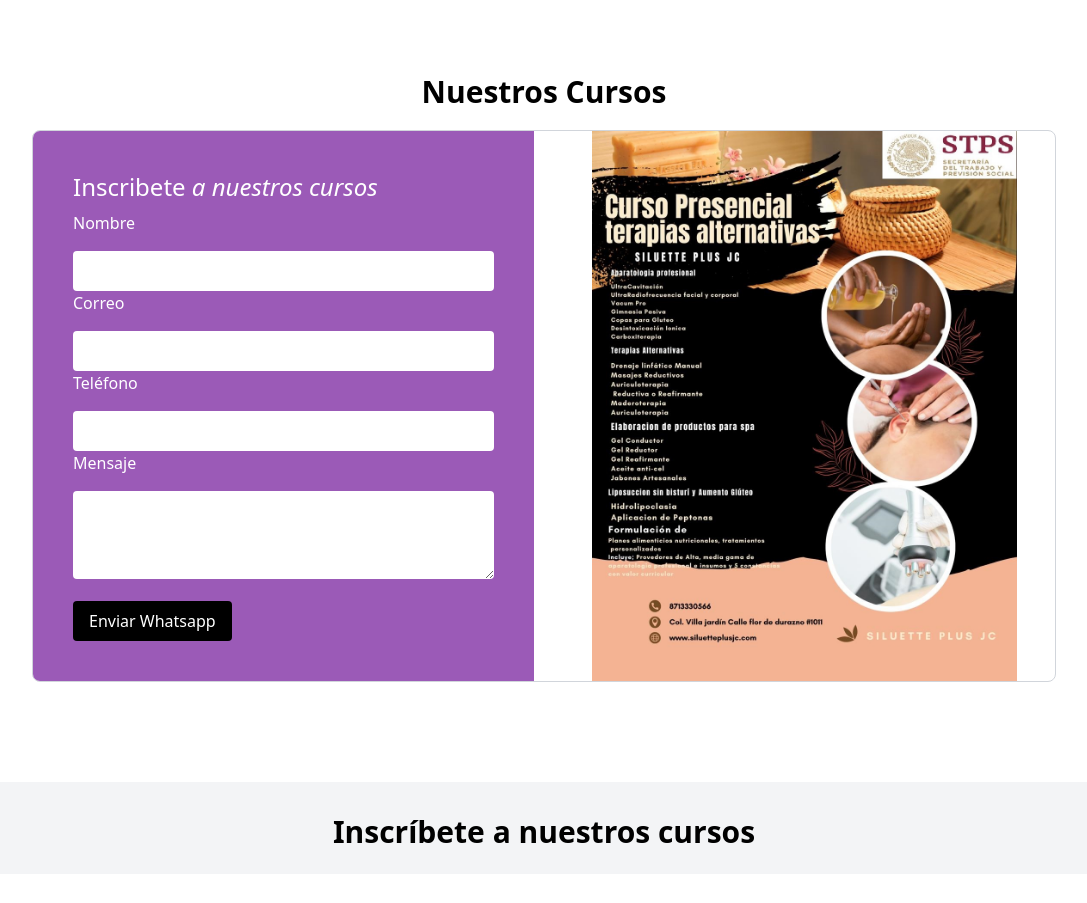
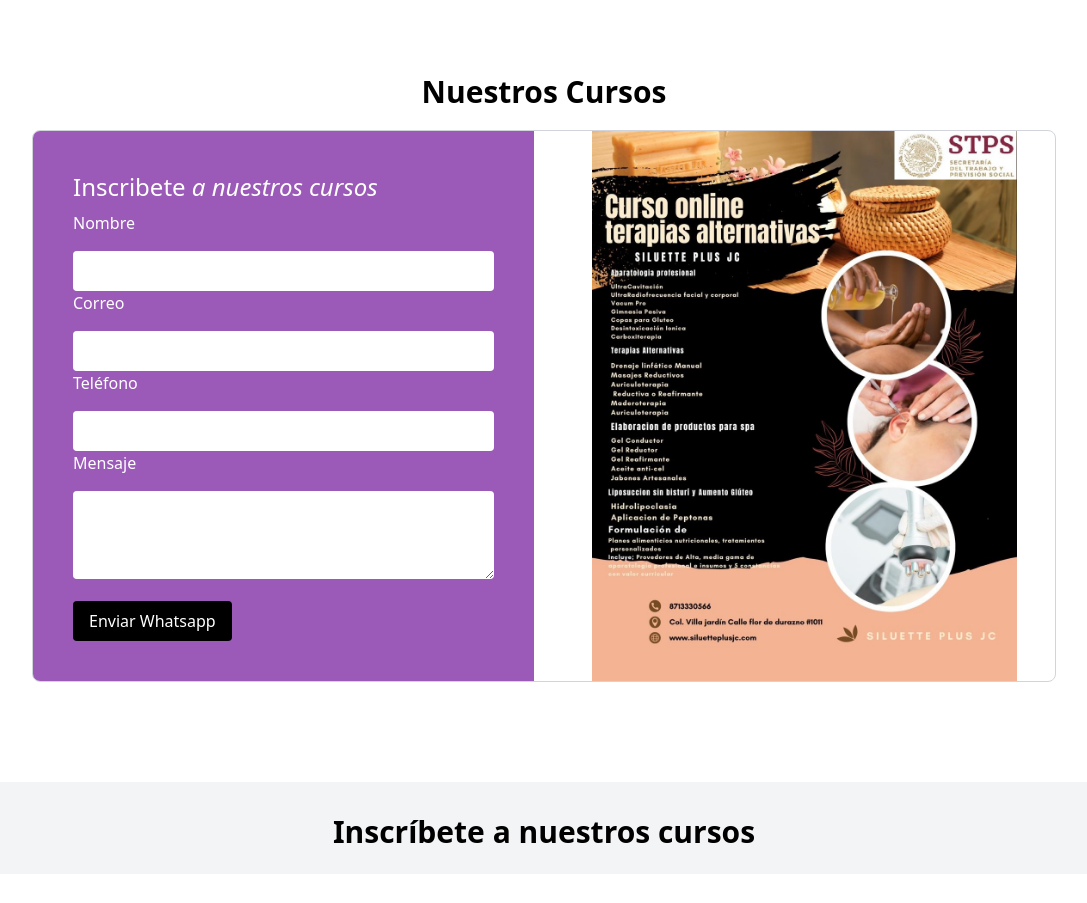
Before and after one commit to javis24/spa-siluette, a Next.js app: page / in a window 1280 px wide. Shown: the part 1260-2163 px from the top of the page, without its empty margins (96-1183 px from the left). Built offline with nearby package versions, Linux system fonts and the light colour scheme.

Commit message:
update-index

```diff
--- a/src/components/AppointmentContainer.js
+++ b/src/components/AppointmentContainer.js
@@ -20,7 +20,7 @@
                 </div>
             {/* Imagen de Horario */}
             <div
-            className="open-hours bg-contain bg-center text-gray-900 p-10 text-center"  style={{ backgroundImage: "url('/img/cursos.jpeg')", backgroundRepeat: "no-repeat" }} >
+            className="open-hours bg-contain bg-center text-gray-900 p-10 text-center"  style={{ backgroundImage: "url('/img/cursos.jpg')", backgroundRepeat: "no-repeat" }} >
               {/* Puedes agregar contenido dentro de esta sección si es necesario */}
             </div>
           </div>
```
Also changed, not shown: public/img/cursos.jpeg (deleted), public/img/cursos.jpg (added).
